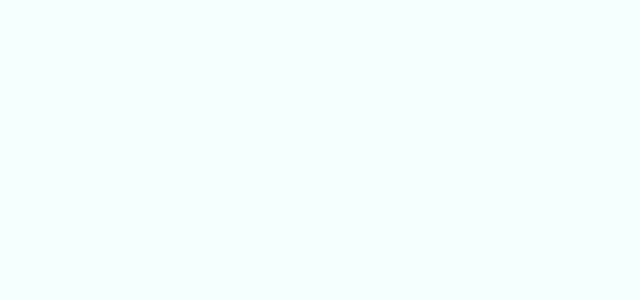
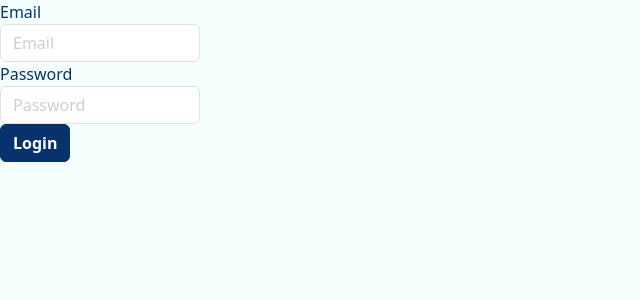
Before and after one commit to Powsihan/JVS-Project-Frontend, a Next.js app: page /login in a window 1280 px wide. Shown: the top 300 px of the page, without its empty margins (0-640 px from the left). Built offline with nearby package versions, Linux system fonts and the light colour scheme.

Commit message:
TextFiled common done and login function sample connected and tested done

```diff
--- /dev/null
+++ b/src/components/TextField.js
@@ -0,0 +1,28 @@
+import Image from "next/image";
+import React, { useState } from "react";
+
+import "../styles/component.css"
+
+
+const TextField = ({ value, label, placeholder, type, onChange,width,disable }) => {
+  const handleChange = (e) => {
+    const { value } = e.target;
+    onChange(value);
+  };
+
+  return (
+    <div className="form-group" style={{width:width}}>
+      {label && <label htmlFor="input-field" className="Text-input-label">{label}</label>}
+      <input
+        type={type}
+        value={value}
+        className="form-control"
+        placeholder={placeholder}
+        onChange={handleChange}
+        readOnly={disable}
+      />
+    </div>
+  );
+};
+
+export default TextField;
--- a/src/pages/_app.js
+++ b/src/pages/_app.js
@@ -2,6 +2,7 @@ import "bootstrap/dist/css/bootstrap.css";
 import BootstrapClient from "../components/BootstrapClient";
 
 import '../app/globals.css';
+import 'react-toastify/dist/ReactToastify.css';
 
 function MyApp({ Component, pageProps }) {
   return (
--- a/src/pages/login/index.js
+++ b/src/pages/login/index.js
@@ -1,10 +1,95 @@
-import React from 'react'
-import { Navbar } from 'react-bootstrap'
+import TextField from '@/src/components/TextField'
+import React,{useState} from 'react'
+import { ToastContainer, toast } from "react-toastify";
+import axios from 'axios';
+const index = () => {
+  const [inputValue, setInputValue] = useState({ email: "", password: "" });
+  const { email, password } = inputValue;
 
-const index = () => {
+  const handleEmailChange = (value) => {
+    setInputValue((prevInputValue) => ({
+      ...prevInputValue,
+      email: value
+    }));
+  };
+
+  const handlePasswordChange = (value) => {
+    setInputValue((prevInputValue) => ({
+      ...prevInputValue,
+      password: value
+    }));
+  };
+
+  // const handleSubmit = async (e) => {
+  //   e.preventDefault();
+  //   try {
+  //     const response = await fetch("http://localhost:5000/api/users/auth", {
+  //       method: "POST",
+  //       headers: {
+  //         "Content-Type": "application/json"
+  //       },
+  //       body: JSON.stringify({ username: email, password })
+  //     });
+  //     if (response.status==200) {
+  //       const data = await response.json();
+  //       toast.success("Login successful")
+  //       console.log("Login successful");
+  //       console.log(data);
+  //     } else {
+  //       const errorData = await response.json();
+  //       console.error("Login failed:", errorData.message);
+  //     }
+  //   } catch (error) {
+  //     console.error("Error:", error);
+  //   }
+  // };
+  const handleSubmit = async (e) => {
+    e.preventDefault();
+    try {
+      const response = await axios.post("http://localhost:5000/api/users/auth", {
+        username: email,
+        password: password
+      });
+      if(response.status==200){
+        toast.success(response.data.message);
+        console.log("Login successful");
+        console.log(response.data);
+      }else{
+        toast.error(error.response.data.message);
+      }
+
+
+    } catch (error) {
+      // Handle error
+      toast.error(error.response.data.message);
+      console.error("Login failed:", error.response.data.message);
+    }
+  };
+
   return (
     <div>
-      <Navbar/>
+      {/* <Navbar/> */}
+      <form onSubmit={handleSubmit}>
+      <TextField
+        type="text"
+        value={email}
+        placeholder="Email"
+        label="Email"
+        onChange={handleEmailChange}
+        width={200}
+        // disable={true}
+      />
+      <TextField
+        type={"password"}
+        value={password}
+        placeholder="Password"
+        label="Password"
+        onChange={handlePasswordChange}
+        width={200}
+      />
+      <button className='btn btn-primary ' type="submit">Login</button>
+      </form>
+      <ToastContainer/>
     </div>
   )
 }
--- /dev/null
+++ b/src/styles/component.css
@@ -0,0 +1,9 @@
+.Text-input-label{
+    color: var(--primary-color);
+    font-weight: 500;
+    font-size: 16px;
+}
+
+.form-control::placeholder{
+   color: #cfcfcf;
+}
```
